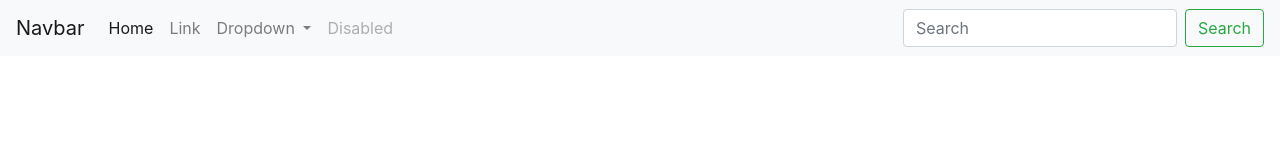
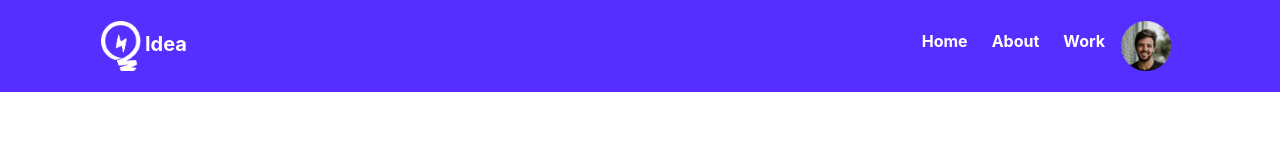
Before and after one commit to Shakib448/leader-board, a plain HTML site: page index.html in a window 1280 px wide. Drawn offline with nearby package versions, Linux system fonts and the light colour scheme.

Commit message:
first commit

```diff
--- a/index.html
+++ b/index.html
@@ -20,42 +20,32 @@
       <!-- Main start  -->
         <main>
             <!-- Header start -->
-            <header>
-                <nav class="navbar navbar-expand-lg navbar-light bg-light">
-                    <a class="navbar-brand" href="#">Navbar</a>
+            <header style="background-color: #562EFF;padding: 5px;">
+                <div class="container">
+                    <nav class="navbar navbar-expand-lg navbar-light">
+                        <a class="navbar-brand" href="#"><img src="Icon/Group 5.png" alt="" class="img-fluid group-img"><span class="idea pl-1"><strong>Idea</strong></span></a>
                         <button class="navbar-toggler" type="button" data-toggle="collapse" data-target="#navbarSupportedContent" aria-controls="navbarSupportedContent" aria-expanded="false" aria-label="Toggle navigation">
                           <span class="navbar-toggler-icon"></span>
                         </button>
 
                         <div class="collapse navbar-collapse" id="navbarSupportedContent">
-                      <ul class="navbar-nav mr-auto">
+                          <ul class="navbar-nav ml-auto">
+                            <li class="nav-item active pt-2 ml-2">
+                              <a class="nav-link" href="#">Home</a>
+                            </li>
+                            <li class="nav-item active pt-2 ml-2">
+                              <a class="nav-link" href="#">About</a>
+                            </li>
+                            <li class="nav-item active pt-2 ml-2">
+                                <a class="nav-link" href="#">Work</a>
+                            </li>
                               <li class="nav-item active">
-                          <a class="nav-link" href="#">Home <span class="sr-only">(current)</span></a>
-                        </li>
-                        <li class="nav-item">
-                          <a class="nav-link" href="#">Link</a>
-                        </li>
-                        <li class="nav-item dropdown">
-                          <a class="nav-link dropdown-toggle" href="#" id="navbarDropdown" role="button" data-toggle="dropdown" aria-haspopup="true" aria-expanded="false">
-                            Dropdown
-                          </a>
-                          <div class="dropdown-menu" aria-labelledby="navbarDropdown">
-                            <a class="dropdown-item" href="#">Action</a>
-                            <a class="dropdown-item" href="#">Another action</a>
-                            <div class="dropdown-divider"></div>
-                            <a class="dropdown-item" href="#">Something else here</a>
-                          </div>
-                        </li>
-                        <li class="nav-item">
-                          <a class="nav-link disabled" href="#" tabindex="-1" aria-disabled="true">Disabled</a>
+                                <a class="nav-link" href="#"><img src="Image/Ellipse.png" alt="" class="img-fluid ellipse"></a>
                             </li>
                           </ul>
-                      <form class="form-inline my-2 my-lg-0">
-                        <input class="form-control mr-sm-2" type="search" placeholder="Search" aria-label="Search">
-                        <button class="btn btn-outline-success my-2 my-sm-0" type="submit">Search</button>
-                      </form>
                         </div>
                       </nav>
+                </div>
             </header>
             <!-- Header End   -->
         </main>
--- a/style.css
+++ b/style.css
@@ -0,0 +1,25 @@
+body{
+    margin: 0;
+    padding: 0;
+}
+
+/* Header start  */
+
+.group-img{
+    width: 40px;
+}
+
+.idea{
+    color: #fff;
+}
+
+.ellipse{
+    width: 50px;
+}
+
+.navbar-light .navbar-nav .active>.nav-link{
+    color: white;
+    font-weight: bold;
+}
+
+/* Header End  */
```
Lines whose indentation alone changed are shown as unchanged.
